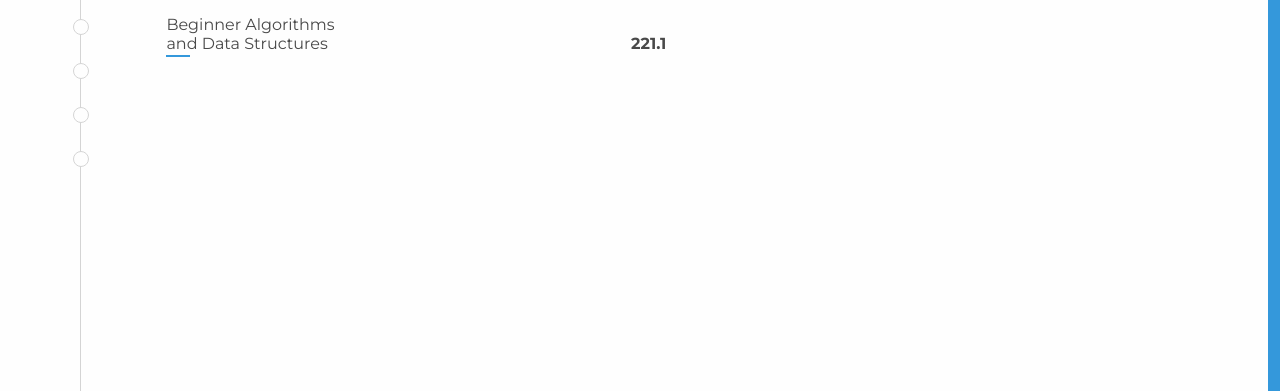
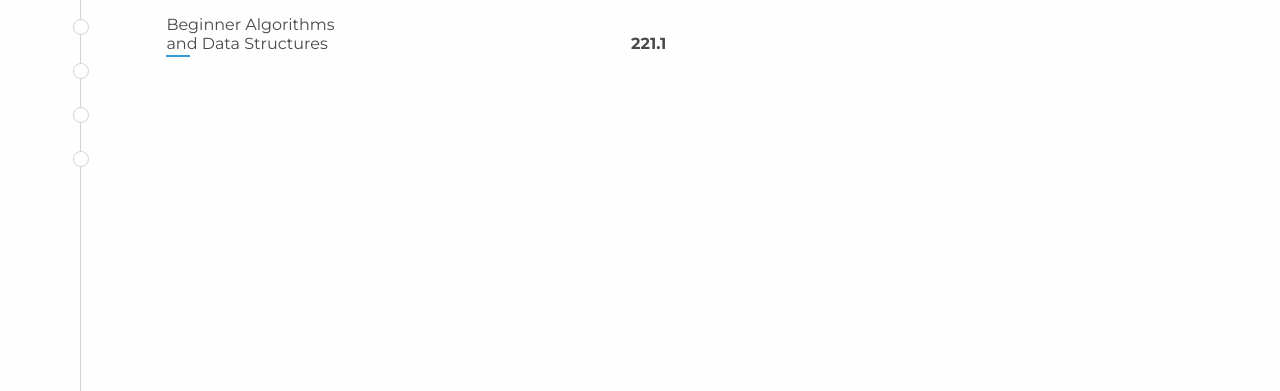
Before and after one commit to nandanmen/notes-redesign, a plain HTML site: page notes/221/01/index.html in a window 1280 px wide. Shown: the part 409-800 px from the top of the page. Drawn offline with nearby package versions, Linux system fonts and the light colour scheme.

Commit message:
Removed progress bar

```diff
--- a/notes/221/01/index.html
+++ b/notes/221/01/index.html
@@ -21,7 +21,6 @@
       <h2 class='note__subtitle'>Algorithm Analysis</h2>
     </article>
   </main>
-  <div class='progress'></div>
   <script src="../nav.js" type="text/javascript"></script>
 </body>
 </html>
```
Also changed, not shown: notes/221/02/index.html (+0 -1 lines), notes/221/03/index.html (+0 -1 lines), notes/221/04/index.html (+0 -1 lines), notes/221/05/index.html (+0 -1 lines), notes/221/06/index.html (+0 -1 lines), notes/221/07/index.html (+0 -1 lines), notes/221/08/index.html (+0 -1 lines), notes/221/09/index.html (+0 -1 lines).
